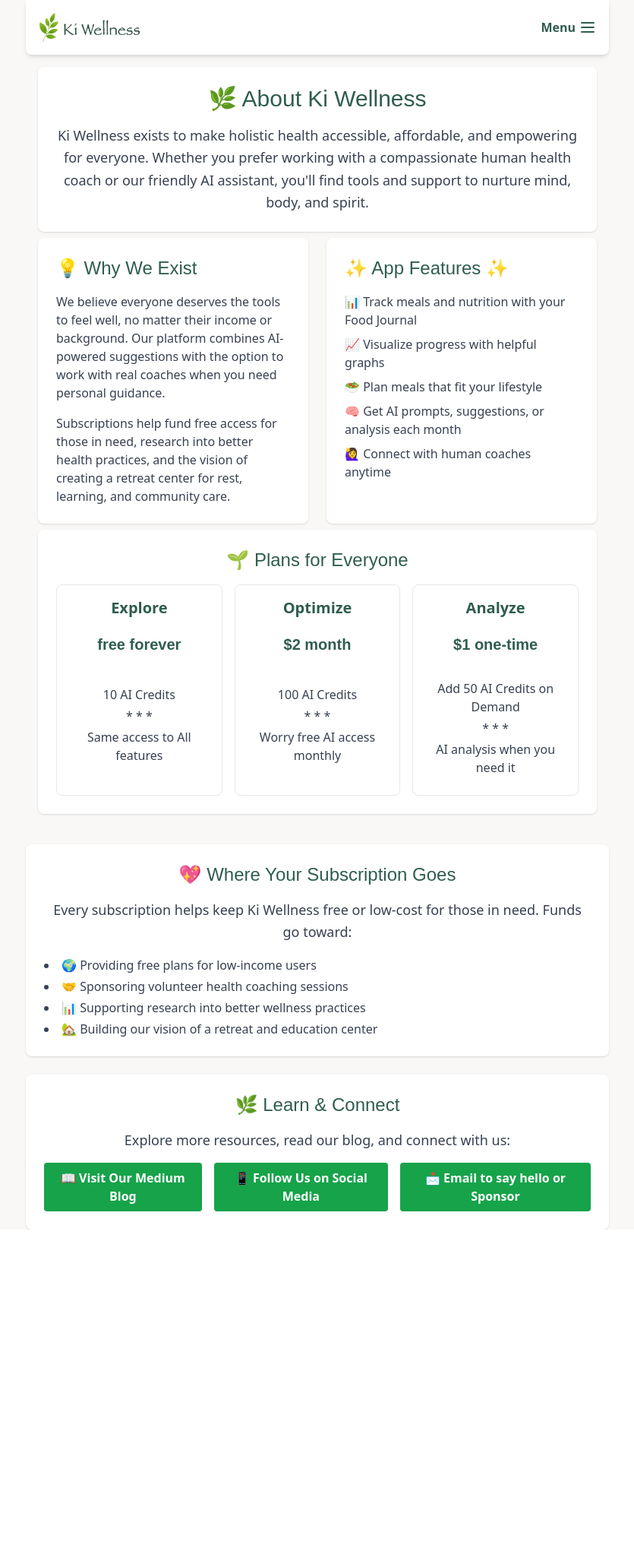
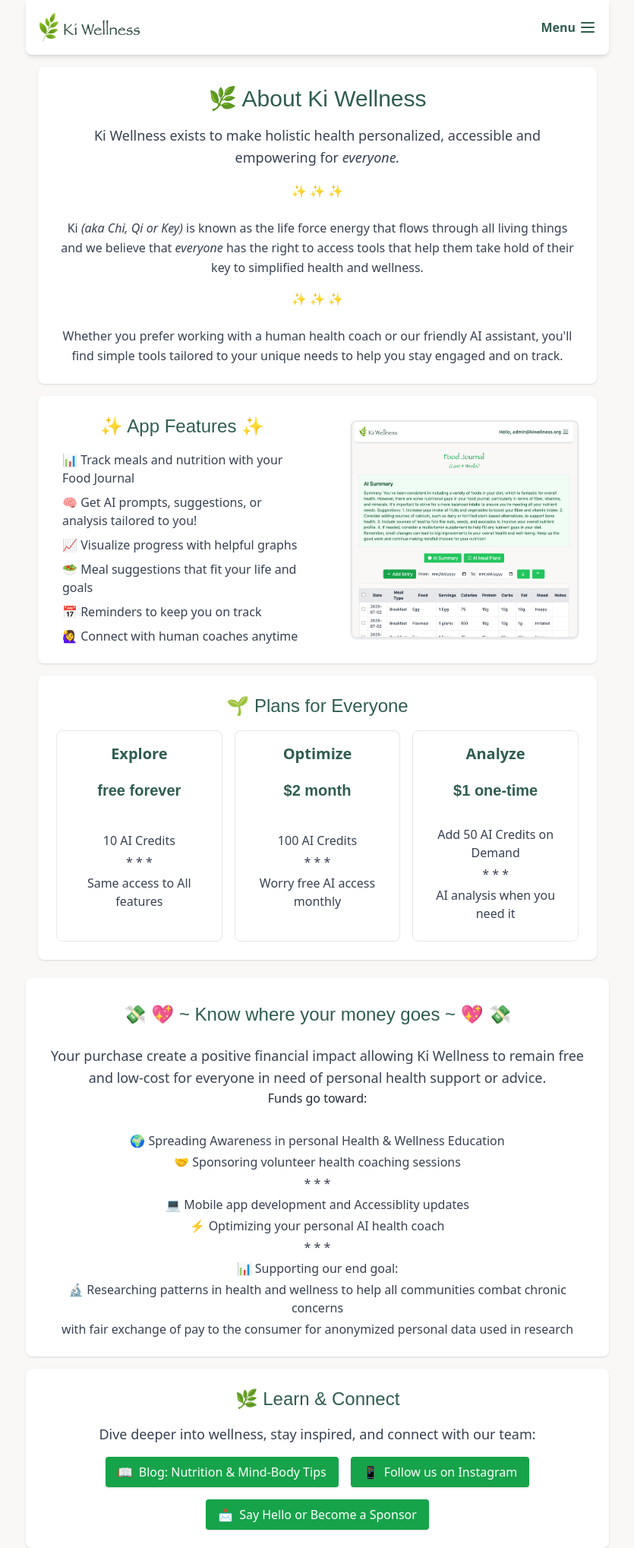
Before and after one commit to kcamacho1/ki-wellness, a FastAPI app: page /about in a window 1280 px wide. Shown: the whole page at 76% size, without its empty margins (222-1057 px from the left). Before the commit the page ends 1618 px from the top, so only its background shows below. Run offline with FastAPI, Linux system fonts and the light colour scheme; parts of the project's set-up code (start-up, migrations or seed data) failed here and were passed over; some libraries are stand-ins or nearby versions.

Commit message:
updated About page

```diff
--- a/app/templates/about.html
+++ b/app/templates/about.html
@@ -1,48 +1,59 @@
 {% extends "layout.html" %}
 
 {% block content %}
-<section class="max-w-3xl mx-auto bg-white p-6 rounded-lg shadow mb-2">
+<section class="max-w-3xl mx-auto bg-white p-6 rounded-lg shadow mb-4">
   <h1 class="text-3xl font-papyrus text-forest text-center mb-4">
     🌿 About Ki Wellness
   </h1>
 
   <p class="text-lg text-gray-700 leading-relaxed text-center">
-    Ki Wellness exists to make holistic health accessible, affordable, and empowering for everyone.
-    Whether you prefer working with a compassionate human health coach or our friendly AI assistant,
-    you'll find tools and support to nurture mind, body, and spirit.
+    Ki Wellness exists to make holistic health personalized, accessible and empowering for <i>everyone.</i>
+  </p>
+  <p class="text-center pt-4">
+    ✨ ✨ ✨
+  </p>
+  <p class="text-md text-gray-700 leading-relaxed text-center pt-6">
+    Ki <i>(aka Chi, Qi or Key)</i> is known as the life force energy that flows through all living things and we believe that <i>everyone</i> has the right to access tools that help them take hold of their key to simplified health and wellness.
+  </p>
+  <p class="text-center pt-4">
+    ✨ ✨ ✨
+  </p>
+  <p class="text-md text-gray-700 leading-relaxed text-center pt-6">
+    Whether you prefer working with a human health coach or our friendly AI assistant,
+    you'll find simple tools tailored to your unique needs to help you stay engaged and on track.
   </p>
 </section>
 
-<section class="max-w-3xl mx-auto grid grid-cols-1 md:grid-cols-2 gap-6 mb-2">
-  <div class="bg-white p-6 rounded-lg shadow space-y-4">
-    <h2 class="text-2xl font-papyrus text-forest">
-      💡 Why We Exist
-    </h2>
+<section class="max-w-3xl mx-auto grid grid-cols-1 md:grid-cols-1 gap-6 mb-4">
+  <div class="bg-white p-6 grid md:grid-cols-2 gap-6 rounded-lg shadow">
 
-    <p class="text-gray-700">
-      We believe everyone deserves the tools to feel well, no matter their income or background.
-      Our platform combines AI-powered suggestions with the option to work with real coaches when you need personal guidance.
-    </p>
-    <p class="text-gray-700">
-      Subscriptions help fund free access for those in need, research into better health practices, and the vision of creating a retreat center for rest, learning, and community care.
-    </p>
-  </div>
+    <!-- Left Column: Text -->
+    <div>
+      <h2 class="text-2xl font-papyrus text-forest text-center mb-4">
+        ✨ App Features ✨
+      </h2>
+      <ul class="text-left list-none space-y-2 text-gray-700 pl-2">
+        <li>📊 Track meals and nutrition with your Food Journal</li>
+        <li>🧠 Get AI prompts, suggestions, or analysis tailored to you!</li>
+        <li>📈 Visualize progress with helpful graphs</li>
+        <li>🥗 Meal suggestions that fit your life and goals</li>
+        <li>📅 Reminders to keep you on track</li>
+        <li>🙋‍♀️ Connect with human coaches anytime</li>
+      </ul>
+    </div>
 
-  <div class="bg-white p-6 rounded-lg shadow space-y-4">
-    <h2 class="text-2xl font-papyrus text-forest">
-      ✨ App Features ✨
-    </h2>
-    <ul class="list-disc list-none space-y-2 text-gray-700">
-      <li>📊 Track meals and nutrition with your Food Journal</li>
-      <li>📈 Visualize progress with helpful graphs</li>
-      <li>🥗 Plan meals that fit your lifestyle</li>
-      <li>🧠 Get AI prompts, suggestions, or analysis each month</li>
-      <li>🙋‍♀️ Connect with human coaches anytime</li>
-    </ul>
+    <!-- Right Column: Image -->
+    <div class="flex justify-end items-center">
+      <img src="/static/images/AI-analysis-food.png"
+            alt="Ki Wellness App Screenshot"
+           class="w-[300px] h-auto rounded-lg shadow cursor-pointer border-2 border-forest"
+           onclick="openPopup(this.src)">
+    </div>
+
   </div>
 </section>
 
-<section class="max-w-3xl mx-auto bg-white p-6 rounded-lg shadow mb-6">
+<section class="max-w-3xl mx-auto bg-white p-6 rounded-lg shadow mb-2">
   <h2 class="text-2xl font-papyrus text-forest text-center mb-4">🌱 Plans for Everyone</h2>
   <div class="grid grid-cols-1 md:grid-cols-3 gap-4">
 
@@ -95,36 +106,67 @@
   </div>
 </section>
 
-<section class="max-w-3xl mx-auto bg-white p-6 rounded-lg shadow mb-6 text-center">
-  <h2 class="text-2xl font-papyrus text-forest mb-4">💖 Where Your Subscription Goes</h2>
+<section class="max-w-3xl mx-auto bg-white p-6 rounded-lg shadow mb-4 text-center">
+  <h2 class="text-2xl font-papyrus text-forest mb-4 pb-2 pt-2">💸 💖 ~ Know where your money goes ~ 💖 💸 </h2>
   <p class="text-lg text-gray-700 leading-relaxed">
-    Every subscription helps keep Ki Wellness free or low-cost for those in need.
+    Your purchase create a positive financial impact allowing Ki Wellness to remain free and low-cost for everyone in need of personal health support or advice.
+  </p>
+  <p>
     Funds go toward:
   </p>
-  <ul class="list-disc list-inside text-left mt-4 text-gray-700 space-y-1">
-    <li>🌍 Providing free plans for low-income users</li>
+  <ul class="list-disc list-none text-center mt-4 text-gray-700 space-y-1 pt-4">
+    <li>🌍 Spreading Awareness in personal Health & Wellness Education</li>
     <li>🤝 Sponsoring volunteer health coaching sessions</li>
-    <li>📊 Supporting research into better wellness practices</li>
-    <li>🏡 Building our vision of a retreat and education center</li>
+    <li>* * *</li>
+    <li>💻 Mobile app development and Accessiblity updates</li>
+    <li>⚡️ Optimizing your personal AI health coach</li>
+    <li>* * *</li>
+    <li>📊 Supporting our end goal: </li>
+    <li>🔬 Researching patterns in health and wellness to help all communities combat chronic concerns</li>
+    <li>with fair exchange of pay to the consumer for anonymized personal data used in research</li>
+
   </ul>
 </section>
 
 <section class="max-w-3xl mx-auto bg-white p-6 rounded-lg shadow text-center space-y-4">
   <h2 class="text-2xl font-papyrus text-forest mb-2">🌿 Learn & Connect</h2>
-  <p class="text-lg text-gray-700">
-    Explore more resources, read our blog, and connect with us:
+  <p class="text-lg text-gray-700 mb-4">
+    Dive deeper into wellness, stay inspired, and connect with our team:
   </p>
-  <div class="flex flex-col md:flex-row justify-center gap-4 mt-4">
+  <div class="flex flex-col md:flex-row flex-wrap gap-4 justify-start md:justify-center">
+
     <a href="https://medium.com/@ki_wellness" target="_blank" rel="noopener noreferrer"
-       class="bg-green-600 text-white font-semibold px-4 py-2 rounded hover:bg-green-700 transition">
-      📖 Visit Our Medium Blog
+       class="flex items-center gap-2 bg-green-600 text-white font-medium px-4 py-2 rounded shadow hover:bg-green-700 transition">
+      <span>📖</span> <span>Blog: Nutrition & Mind-Body Tips</span>
     </a>
-    <a href="#" class="bg-green-600 text-white font-semibold px-4 py-2 rounded hover:bg-green-700 transition">
-      📱 Follow Us on Social Media
+
+    <a href="https://www.instagram.com/ki.wellness.ai/" target="_blank" rel="noopener noreferrer"
+       class="flex items-center gap-2 bg-green-600 text-white font-medium px-4 py-2 rounded shadow hover:bg-green-700 transition">
+      <span>📱</span> <span>Follow us on Instagram</span>
     </a>
-    <a href="mailto:hello@kiwellness.org" class="bg-green-600 text-white font-semibold px-4 py-2 rounded hover:bg-green-700 transition">
-      📩 Email to say hello or Sponsor
+
+    <a href="mailto:hello@kiwellness.org" class="flex items-center gap-2 bg-green-600 text-white font-medium px-4 py-2 rounded shadow hover:bg-green-700 transition">
+      <span>📩</span> <span>Say Hello or Become a Sponsor</span>
     </a>
+
   </div>
 </section>
+
+<!-- Image Popup -->
+<div id="imagePopup" class="fixed inset-0 bg-black bg-opacity-75 flex items-center justify-center hidden z-50" onclick="closePopup()">
+  <img id="popupImage" src="" class="max-w-[90%] max-h-[90%] rounded-lg shadow-lg border-4 border-white">
+</div>
+
+<script>
+  function openPopup(src) {
+    const popup = document.getElementById("imagePopup");
+    const img = document.getElementById("popupImage");
+    img.src = src;
+    popup.classList.remove("hidden");
+  }
+
+  function closePopup() {
+    document.getElementById("imagePopup").classList.add("hidden");
+  }
+</script>
 {% endblock %}
```
Also changed, not shown: app/static/images/AI-analysis-food.png (added).
